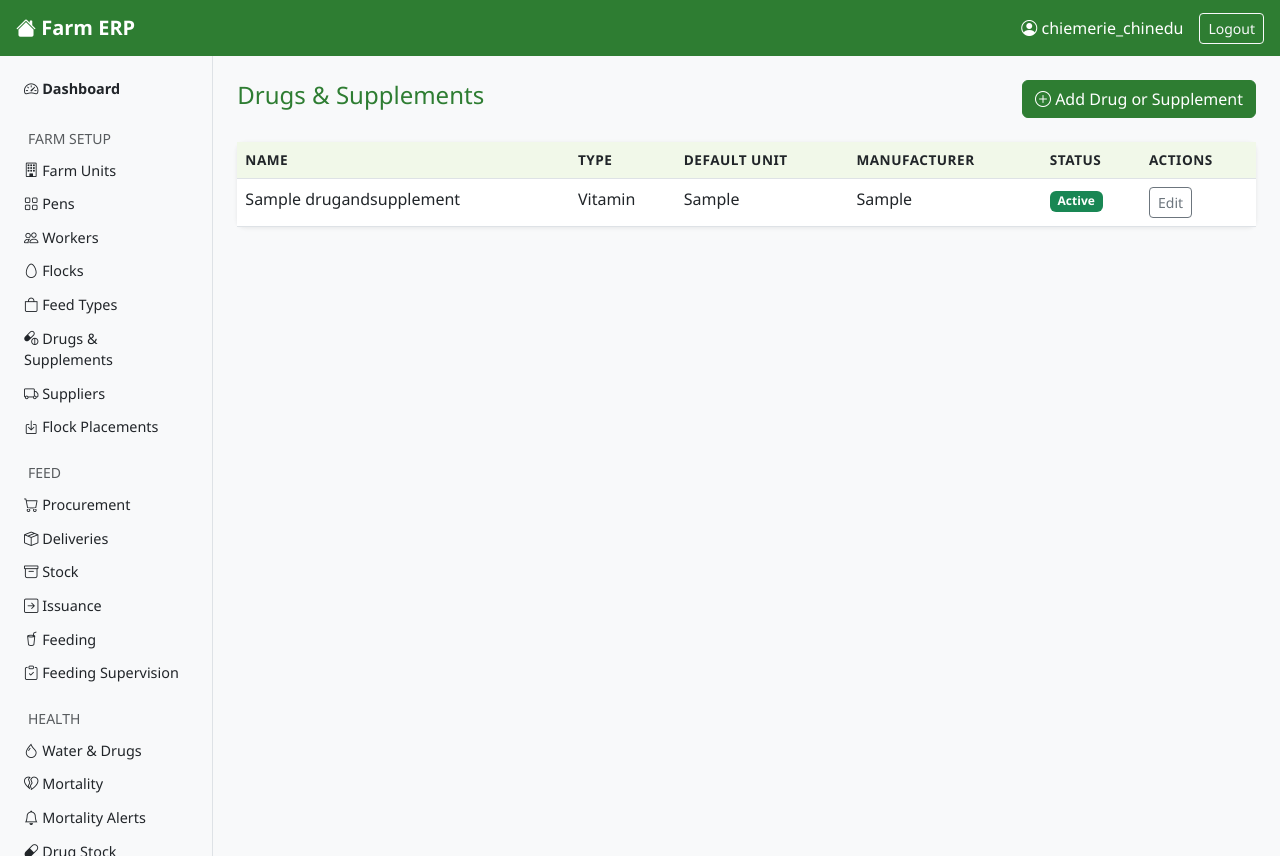
After one commit to Assista123/farm-erp, a Django app: page /drugs/ in a window 1280 px wide. The commit adds this page. Run offline with Django 5.2, Linux system fonts and the light colour scheme; a user stored in the database is signed in; tables that the repository leaves empty hold one stand-in row (values such as "Sample post").

Commit message:
Add FeedType and DrugAndSupplement views, fix Supplier typo, fix formset validation

```diff
--- a/core/models.py
+++ b/core/models.py
@@ -101,13 +101,13 @@ class Supplier(models.Model):
     ]
 
     name = models.CharField(max_length=200)
-    suuplier_type = models.CharField(max_length=20, choices=SUPPLIER_TYPE_CHOICES)
+    supplier_type = models.CharField(max_length=20, choices=SUPPLIER_TYPE_CHOICES)
     phone = models.CharField(max_length=20, blank=True)
     address = models.TextField(blank=True)
     is_active = models.BooleanField(default=True)
 
     def __str__(self):
-        return f"{self.name} ({self.get__supplier_type_display()})"
+        return f"{self.name} ({self.get_supplier_type_display()})"
 
 
 # FlockPlacement Model
--- a/core/templates/core/base.html
+++ b/core/templates/core/base.html
@@ -58,6 +58,16 @@
                 <li class="nav-item">
                     <a class="nav-link text-dark" href="{% url 'flock-list' %}">
                         <i class="bi bi-egg"></i> Flocks
+                    </a>
+                </li>
+                <li class="nav-item">
+                    <a class="nav-link text-dark" href="{% url 'feedtype-list' %}">
+                        <i class="bi bi-bag"></i> Feed Types
+                    </a>
+                </li>
+                <li class="nav-item">
+                    <a class="nav-link text-dark" href="{% url 'drugandsupplement-list' %}">
+                        <i class="bi bi-capsule-pill"></i> Drugs & Supplements
                     </a>
                 </li>
                 <li class="nav-item">
@@ -135,8 +145,7 @@
                 <li class="nav-item mt-3 mb-1">
                     <span class="text-muted small px-3">PRODUCTION</span>
                 </li>
-                 <span class="text-muted small px-3">PRODUCTION</span>
-                </li>
+
                 <li class="nav-item">
                     <a class="nav-link text-dark" href="{% url 'eggcollection-list' %}">
                         <i class="bi bi-egg-fill"></i> Egg Collection
--- /dev/null
+++ b/core/templates/core/drugandsupplement_list.html
@@ -0,0 +1,53 @@
+{% extends 'core/base.html' %}
+
+{% block title %}Drugs & Supplements — Farm ERP{% endblock %}
+
+{% block content %}
+<div class="d-flex justify-content-between align-items-center mb-4">
+    <h4>Drugs & Supplements</h4>
+    <a href="{% url 'drugandsupplement-create' %}" class="btn btn-success">
+        <i class="bi bi-plus-circle"></i> Add Drug or Supplement
+    </a>
+</div>
+
+<div class="card">
+    <div class="card-body p-0">
+        <table class="table table-hover mb-0">
+            <thead>
+                <tr>
+                    <th>Name</th>
+                    <th>Type</th>
+                    <th>Default Unit</th>
+                    <th>Manufacturer</th>
+                    <th>Status</th>
+                    <th>Actions</th>
+                </tr>
+            </thead>
+            <tbody>
+                {% for drug in drugs %}
+                <tr>
+                    <td>{{ drug.name }}</td>
+                    <td>{{ drug.get_treatment_type_display }}</td>
+                    <td>{{ drug.default_dosage_unit|default:"—" }}</td>
+                    <td>{{ drug.manufacturer|default:"—" }}</td>
+                    <td>
+                        {% if drug.is_active %}
+                            <span class="badge bg-success">Active</span>
+                        {% else %}
+                            <span class="badge bg-secondary">Inactive</span>
+                        {% endif %}
+                    </td>
+                    <td>
+                        <a href="{% url 'drugandsupplement-update' drug.pk %}" class="btn btn-sm btn-outline-secondary">Edit</a>
+                    </td>
+                </tr>
+                {% empty %}
+                <tr>
+                    <td colspan="6" class="text-center text-muted py-4">No drugs or supplements found.</td>
+                </tr>
+                {% endfor %}
+            </tbody>
+        </table>
+    </div>
+</div>
+{% endblock %}
--- a/core/urls.py
+++ b/core/urls.py
@@ -62,6 +62,16 @@ urlpatterns = [
     path('feed/supervision/add/', views.PenFeedingSupervisionCreateView.as_view(), name='penfeedingsupervision-create'),
     path('feed/supervision/<int:pk>/', views.PenFeedingSupervisionDetailView.as_view(), name='penfeedingsupervision-detail'),
 
+    # Feed Types
+    path('feed-types/', views.FeedTypeListView.as_view(), name='feedtype-list'),
+    path('feed-types/add/', views.FeedTypeCreateView.as_view(), name='feedtype-create'),
+    path('feed-types/<int:pk>/edit/', views.FeedTypeUpdateView.as_view(), name='feedtype-update'),
+
+    # Drugs and Supplements
+    path('drugs/', views.DrugAndSupplementListView.as_view(), name='drugandsupplement-list'),
+    path('drugs/add/', views.DrugAndSupplementCreateView.as_view(), name='drugandsupplement-create'),
+    path('drugs/<int:pk>/edit/', views.DrugAndSupplementUpdateView.as_view(), name='drugandsupplement-update'),
+
     # Health
     path('water-treatments/', views.WaterTreatmentLogListView.as_view(), name='watertreatmentlog-list'),
     path('water-treatments/add/', views.WaterTreatmentLogCreateView.as_view(), name='watertreatmentlog-create'),
--- a/core/views.py
+++ b/core/views.py
@@ -22,7 +22,7 @@ from .forms import (
 
 from .models import (
     FarmUnit, Pen, Worker, Flock, Supplier,
-    FlockPlacement, FeedProcurement, FeedDelivery, FeedStock,
+    FlockPlacement, FeedType, DrugAndSupplement, FeedProcurement, FeedDelivery, FeedStock,
     FeedIssuance, PenFeedingActivity, PenFeedingSupervision,
     WaterTreatmentLog, MortalityRecord, MortalityAlert, DrugStock,
     DrugPurchaseOrder, EggCollection, EggGrading,
@@ -244,6 +244,7 @@ class SupplierCreateView(LoginRequiredMixin, CreateView):
         context['title'] = 'Add Supplier'
         context['cancel_url'] = reverse_lazy('supplier-list')
         return context
+
 class SupplierUpdateView(LoginRequiredMixin, UpdateView):
     model = Supplier
     template_name = 'core/form.html'
@@ -282,6 +283,69 @@ class FlockPlacementCreateView(LoginRequiredMixin, CreateView):
         context['cancel_url'] = reverse_lazy('flockplacement-list')
         return context
 
+class FeedTypeListView(LoginRequiredMixin, ListView):
+    model = FeedType
+    template_name = 'core/feedtype_list.html'
+    context_object_name = 'feed_types'
+
+
+class FeedTypeCreateView(LoginRequiredMixin, CreateView):
+    model = FeedType
+    template_name = 'core/form.html'
+    fields = ['name', 'description', 'is_active']
+    success_url = reverse_lazy('feedtype-list')
+
+    def get_context_data(self, **kwargs):
+        context = super().get_context_data(**kwargs)
+        context['title'] = 'Add Feed Type'
+        context['cancel_url'] = reverse_lazy('feedtype-list')
+        return context
+
+
+class FeedTypeUpdateView(LoginRequiredMixin, UpdateView):
+    model = FeedType
+    template_name = 'core/form.html'
+    fields = ['name', 'description', 'is_active']
+    success_url = reverse_lazy('feedtype-list')
+
+    def get_context_data(self, **kwargs):
+        context = super().get_context_data(**kwargs)
+        context['title'] = 'Edit Feed Type'
+        context['cancel_url'] = reverse_lazy('feedtype-list')
+        return context
+
+
+class DrugAndSupplementListView(LoginRequiredMixin, ListView):
+    model = DrugAndSupplement
+    template_name = 'core/drugandsupplement_list.html'
+    context_object_name = 'drugs'
+
+
+class DrugAndSupplementCreateView(LoginRequiredMixin, CreateView):
+    model = DrugAndSupplement
+    template_name = 'core/form.html'
+    fields = ['name', 'treatment_type', 'default_dosage_unit', 'manufacturer', 'is_active']
+    success_url = reverse_lazy('drugandsupplement-list')
+
+    def get_context_data(self, **kwargs):
+        context = super().get_context_data(**kwargs)
+        context['title'] = 'Add Drug or Supplement'
+        context['cancel_url'] = reverse_lazy('drugandsupplement-list')
+        return context
+
+
+class DrugAndSupplementUpdateView(LoginRequiredMixin, UpdateView):
+    model = DrugAndSupplement
+    template_name = 'core/form.html'
+    fields = ['name', 'treatment_type', 'default_dosage_unit', 'manufacturer', 'is_active']
+    success_url = reverse_lazy('drugandsupplement-list')
+
+    def get_context_data(self, **kwargs):
+        context = super().get_context_data(**kwargs)
+        context['title'] = 'Edit Drug or Supplement'
+        context['cancel_url'] = reverse_lazy('drugandsupplement-list')
+        return context
+
 
 # ══════════════════════════════════════════════════════════════════
 # FEED
@@ -310,6 +374,13 @@ def feedprocurement_create(request):
             formset.instance = procurement
             formset.save()
             return redirect('feedprocurement-list')
+        else:
+            return render(request, 'core/formset_form.html', {
+                'form': form,
+                'formset': formset,
+                'title': 'New Feed Order',
+                'cancel_url': reverse_lazy('feedprocurement-list')
+            })
     else:
         form = FeedProcurementForm()
         formset = FeedProcurementItemFormSet()
@@ -357,6 +428,13 @@ def feeddelivery_create(request):
             formset.instance = delivery
             formset.save()
             return redirect('feeddelivery-list')
+        else:
+            return render(request, 'core/formset_form.html', {
+                'form': form,
+                'formset': formset,
+                'title': 'Record Feed Delivery',
+                'cancel_url': reverse_lazy('feeddelivery-list')
+            })
     else:
         form = FeedDeliveryForm()
         formset = FeedDeliveryItemFormSet()
@@ -417,6 +495,13 @@ def feedissuance_create(request):
             formset.instance = issuance
             formset.save()
             return redirect('feedissuance-list')
+        else:
+            return render(request, 'core/formset_form.html', {
+                'form': form,
+                'formset': formset,
+                'title': 'Record Feed Issuance',
+                'cancel_url': reverse_lazy('feedissuance-list')
+            })
     else:
         form = FeedIssuanceForm()
         formset = FeedIssuanceItemFormSet()
@@ -451,6 +536,13 @@ def penfeedingactivity_create(request):
             formset.instance = activity
             formset.save()
             return redirect('penfeedingactivity-list')
+        else:
+            return render(request, 'core/formset_form.html', {
+                'form': form,
+                'formset': formset,
+                'title': 'Record Feeding Activity',
+                'cancel_url': reverse_lazy('penfeedingactivity-list')
+            })
     else:
         form = PenFeedingActivityForm()
         formset = PenFeedingActivityItemFormSet()
@@ -583,6 +675,13 @@ def drugpurchaseorder_create(request):
             formset.instance = order
             formset.save()
             return redirect('drugpurchaseorder-list')
+        else:
+            return render(request, 'core/formset_form.html', {
+                'form': form,
+                'formset': formset,
+                'title': 'New Drug Purchase Order',
+                'cancel_url': reverse_lazy('drugpurchaseorder-list')
+            })
     else:
         form = DrugPurchaseOrderForm()
         formset = DrugPurchaseItemFormSet()
@@ -927,7 +1026,7 @@ class MortalityAlertDetailView(LoginRequiredMixin, DetailView):
 
 @login_required
 def mortalityrecord_create(request):
-    if request.method == 'PMortalityAlertCreateViewOST':
+    if request.method == 'POST':
         form = MortalityRecordForm(request.POST)
         formset = MortalityRecordItemFormSet(request.POST)
         if form.is_valid() and formset.is_valid():
@@ -935,6 +1034,14 @@ def mortalityrecord_create(request):
             formset.instance = record
             formset.save()
             return redirect('mortalityrecord-list')
+        else:
+            # Form or formset is invalid — re-render with errors
+            return render(request, 'core/formset_form.html', {
+                'form': form,
+                'formset': formset,
+                'title': 'Record Mortality',
+                'cancel_url': reverse_lazy('mortalityrecord-list')
+            })
     else:
         form = MortalityRecordForm()
         formset = MortalityRecordItemFormSet()
```
Also changed, not shown: core/forms.py (+18 -6 lines), core/templates/core/feedtype_list.html (added, +49 -0 lines), core/templates/core/formset_form.html (+16 -0 lines), core/migrations/0002_rename_suuplier_type_supplier_supplier_type.py (added), db.sqlite3.
